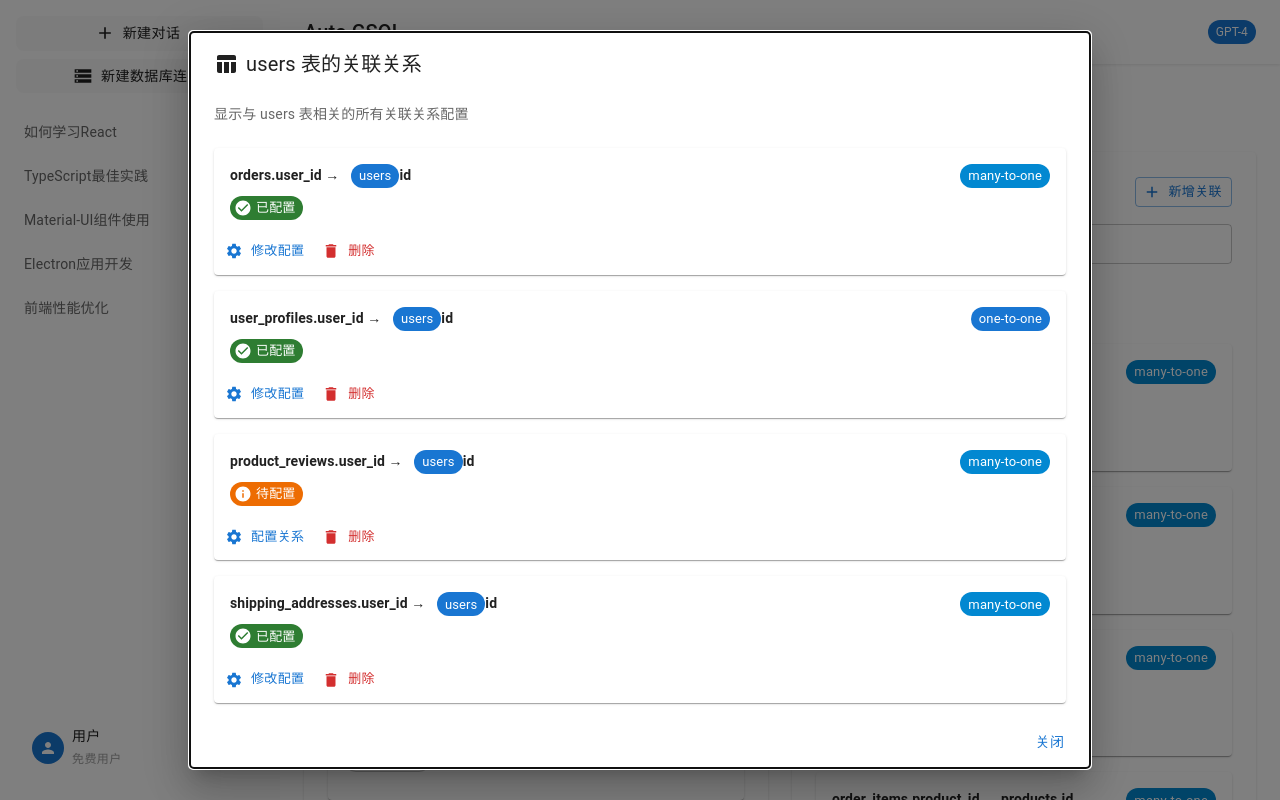
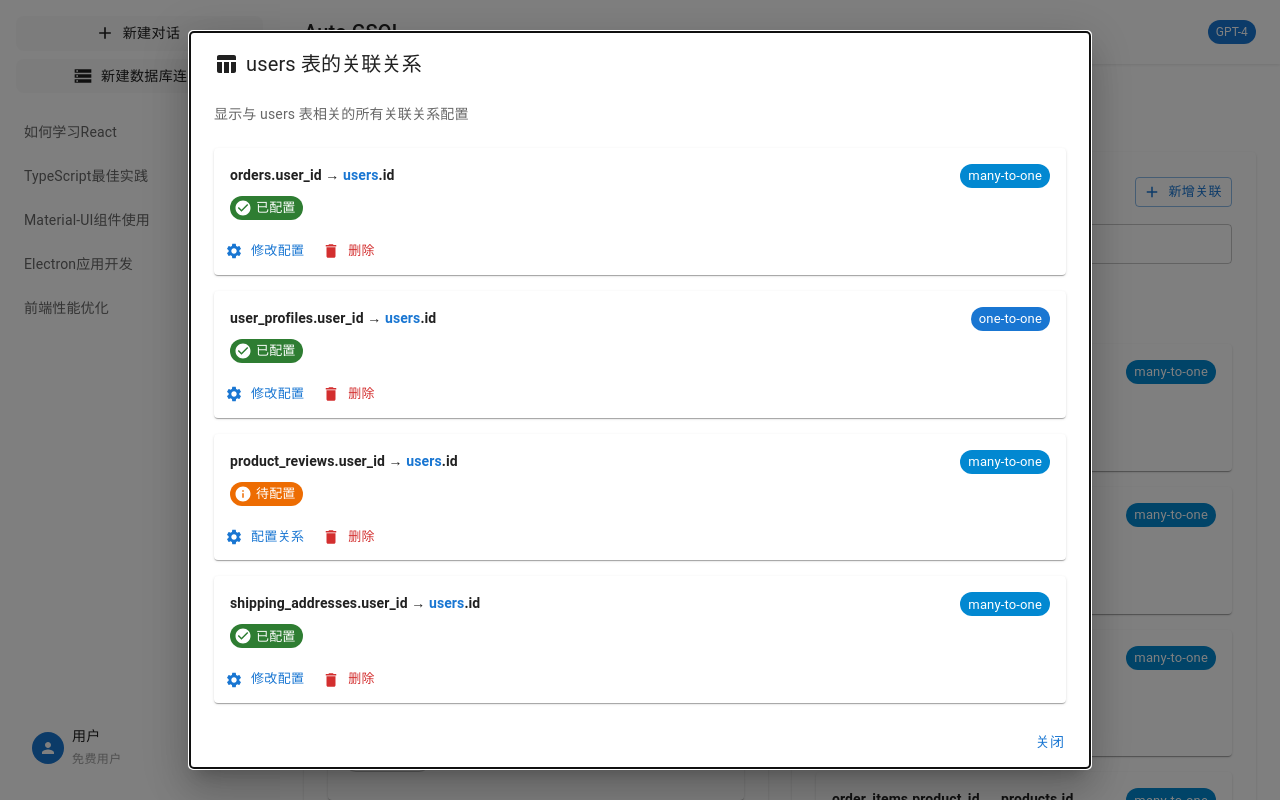
Before and after one commit to tx-819/auto-gsql, a React (Vite) app in the folder src/renderer/: page /database-model-detection in a window 1280 px wide. Both pictures are taken after a click on the element 536 px from the left and 368 px from the top of the page. Built offline with nearby package versions, Linux system fonts and the light colour scheme.

Commit message:
优化关联关系表名显示

```diff
--- a/src/renderer/src/pages/database-model-detection/index.tsx
+++ b/src/renderer/src/pages/database-model-detection/index.tsx
@@ -774,25 +774,25 @@ const DatabaseModelDetection: React.FC = () => {
                           <Typography variant="subtitle2" fontWeight="bold">
                             {relation.sourceTable === selectedTableForRelations ? (
                               <>
-                                <Chip
-                                  label={relation.sourceTable}
-                                  size="small"
-                                  color="primary"
-                                  sx={{ mr: 1 }}
-                                />
-                                {relation.sourceColumn} → {relation.targetTable}.
+                                <Box
+                                  component="span"
+                                  sx={{ color: 'primary.main', fontWeight: 'bold' }}
+                                >
+                                  {relation.sourceTable}
+                                </Box>
+                                .{relation.sourceColumn} → {relation.targetTable}.
                                 {relation.targetColumn}
                               </>
                             ) : (
                               <>
                                 {relation.sourceTable}.{relation.sourceColumn} →{' '}
-                                <Chip
-                                  label={relation.targetTable}
-                                  size="small"
-                                  color="primary"
-                                  sx={{ ml: 1 }}
-                                />
-                                {relation.targetColumn}
+                                <Box
+                                  component="span"
+                                  sx={{ color: 'primary.main', fontWeight: 'bold' }}
+                                >
+                                  {relation.targetTable}
+                                </Box>
+                                .{relation.targetColumn}
                               </>
                             )}
                           </Typography>
```
